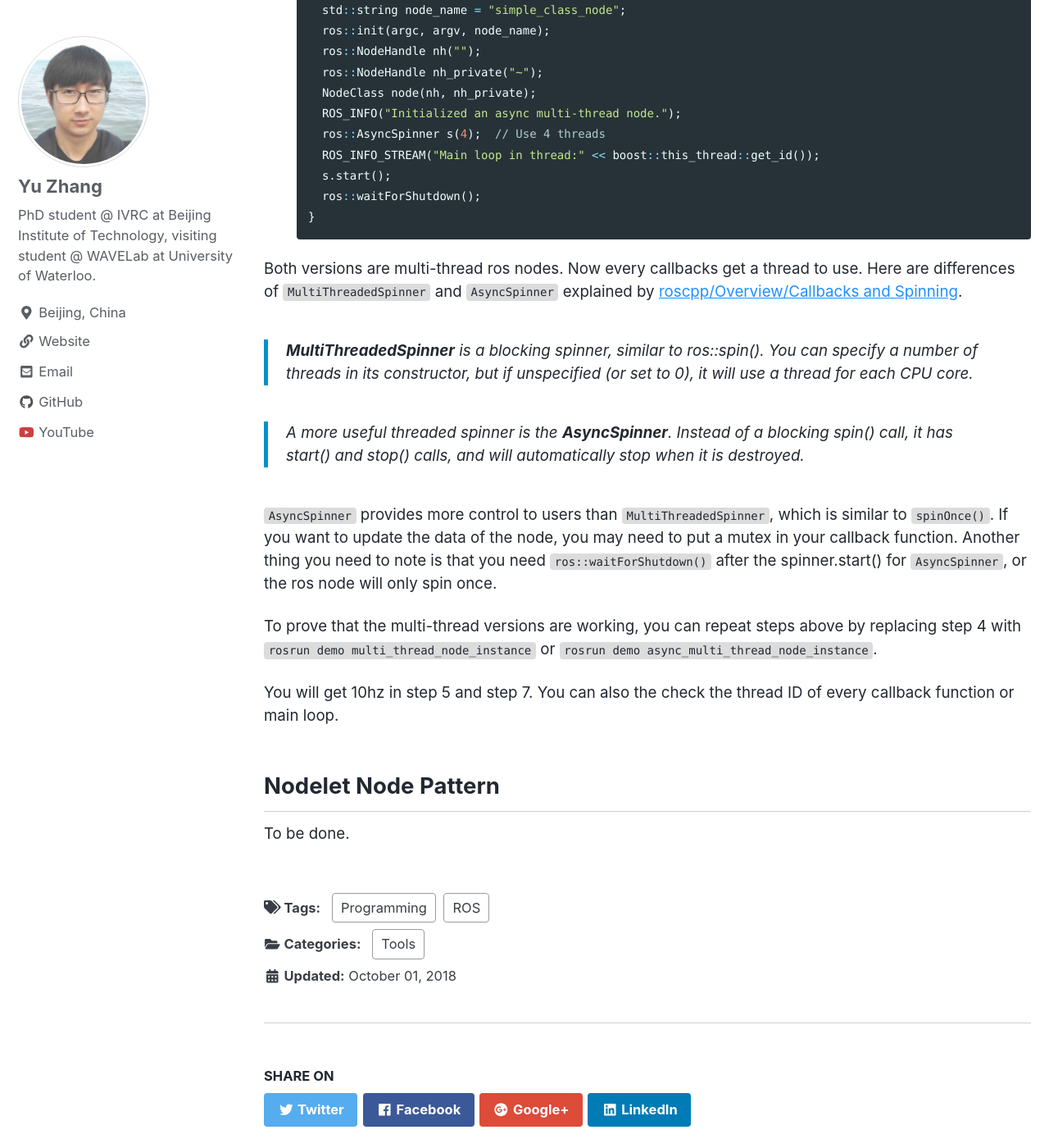
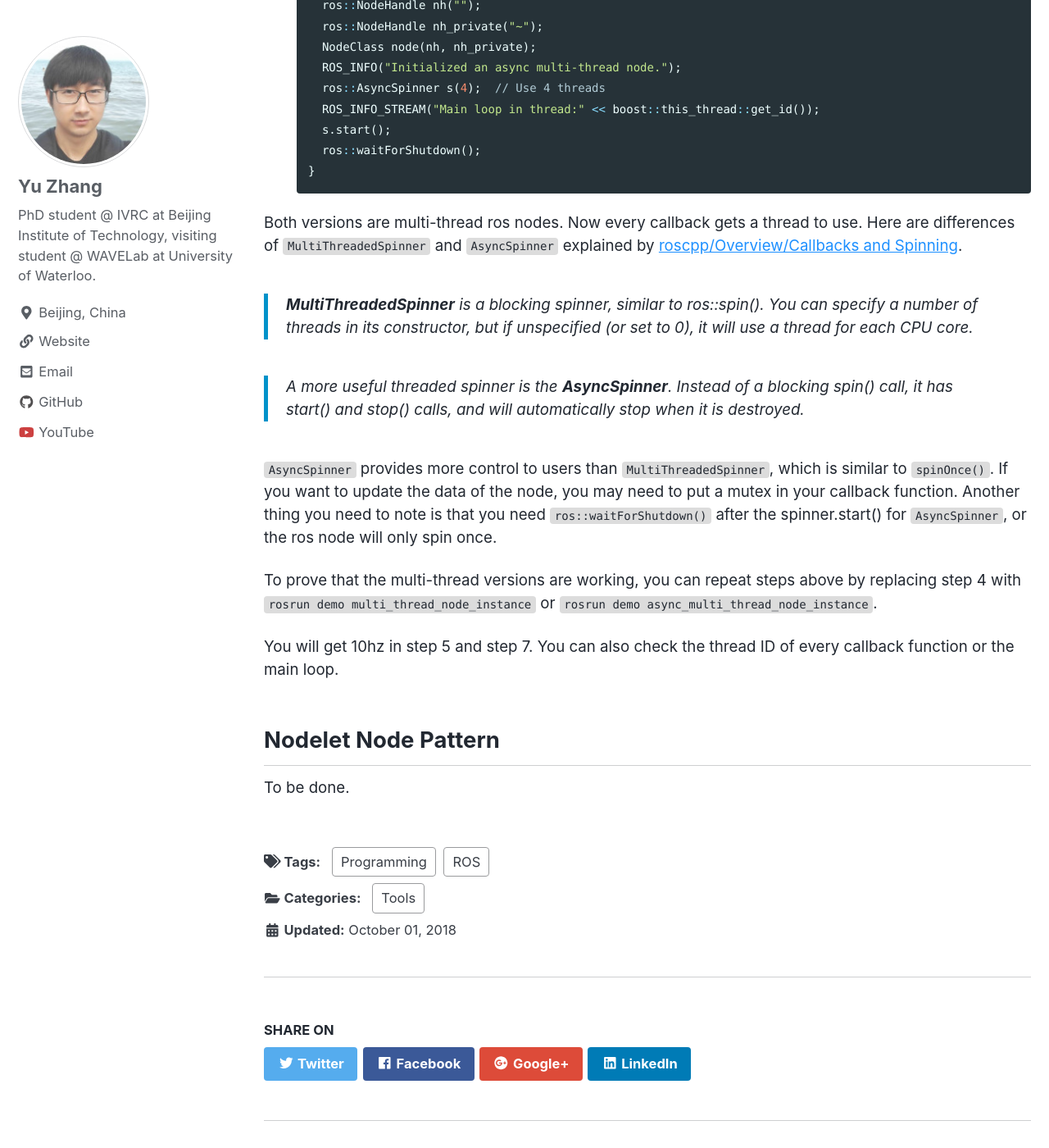
Before and after one commit to product-noob/my-blog, a Jekyll site: the page built from _posts/2018-10-01-several-ways-of-writing-a-ros-node.md, in a window 1280 px wide and 1400 px high, scrolled down 5324 px. Shown: the whole window at 82% size. Built offline with Jekyll 4.4.1, drawn with Linux system fonts in a browser that asks for light colours; nearby versions of some CDN libraries; some of the changed text lies outside the part shown.

Commit message:
fix typos

````diff
--- a/_posts/2018-10-01-several-ways-of-writing-a-ros-node.md
+++ b/_posts/2018-10-01-several-ways-of-writing-a-ros-node.md
@@ -81,7 +81,7 @@
 
 I provide such examples using both `spinOnce()` and `spin()` with above class node pattern in the [demo](https://github.com/yuzhangbit/ros_node_pattern/tree/master/demo) package of [ros_node_pattern](https://github.com/yuzhangbit/ros_node_pattern) repo.
 
-* [simple_node]((https://github.com/yuzhangbit/ros_node_pattern/blob/master/demo/src/simple_node.cpp): `spinOnce()` with a while loop implementation, **simple node pattern**
+* [simple_node](https://github.com/yuzhangbit/ros_node_pattern/blob/master/demo/src/simple_node.cpp): `spinOnce()` with a while loop implementation, **simple node pattern**
 * [single_thread_node_instance](https://github.com/yuzhangbit/ros_node_pattern/blob/master/demo/src/single_thread_node_instance.cpp): `spin()` with a timer in the node class implementaion, **class node pattern**
 
 Both periodic loops are set to 10hz. Three subscribers are defined to subscribing to the same topic. Each subscriber callback will block the program for 200ms. Then the publishing rate becomes 1.666hz(1/(0.2 + 0.2 + 0.2)hz) instead of 10hz.
@@ -152,7 +152,7 @@
   }
   ```
 
-Both versions are multi-thread ros nodes. Now every callbacks get a thread to use. Here are differences of `MultiThreadedSpinner` and `AsyncSpinner` explained by [roscpp/Overview/Callbacks and Spinning](http://wiki.ros.org/roscpp/Overview/Callbacks%20and%20Spinning).
+Both versions are multi-thread ros nodes. Now every callback gets a thread to use. Here are differences of `MultiThreadedSpinner` and `AsyncSpinner` explained by [roscpp/Overview/Callbacks and Spinning](http://wiki.ros.org/roscpp/Overview/Callbacks%20and%20Spinning).
 > **MultiThreadedSpinner** is a blocking spinner, similar to ros::spin(). You can specify a number of threads in its constructor, but if unspecified (or set to 0), it will use a thread for each CPU core.
 
 > A more useful threaded spinner is the **AsyncSpinner**. Instead of a blocking spin() call, it has start() and stop() calls, and will automatically stop when it is destroyed.
@@ -161,7 +161,7 @@
 
 To prove that the multi-thread versions are working, you can repeat steps above by replacing step 4 with `rosrun demo multi_thread_node_instance` or `rosrun demo async_multi_thread_node_instance`.
 
-You will get 10hz in step 5 and step 7. You can also the check the thread ID of every callback function or main loop.
+You will get 10hz in step 5 and step 7. You can also check the thread ID of every callback function or the main loop.
 
 ## Nodelet Node Pattern
 To be done.
````
Also changed, not shown: other parts of _posts/2018-10-01-several-ways-of-writing-a-ros-node.md (+1 -1 lines).
